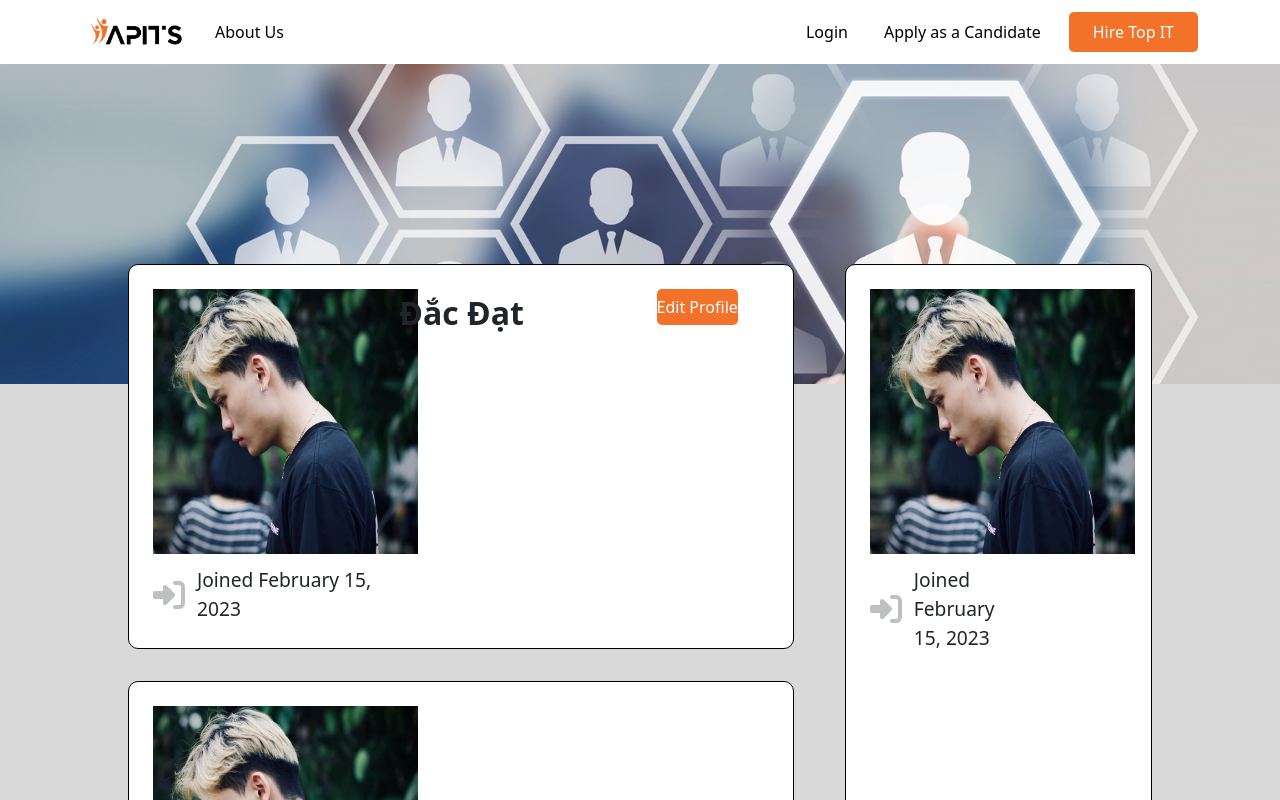
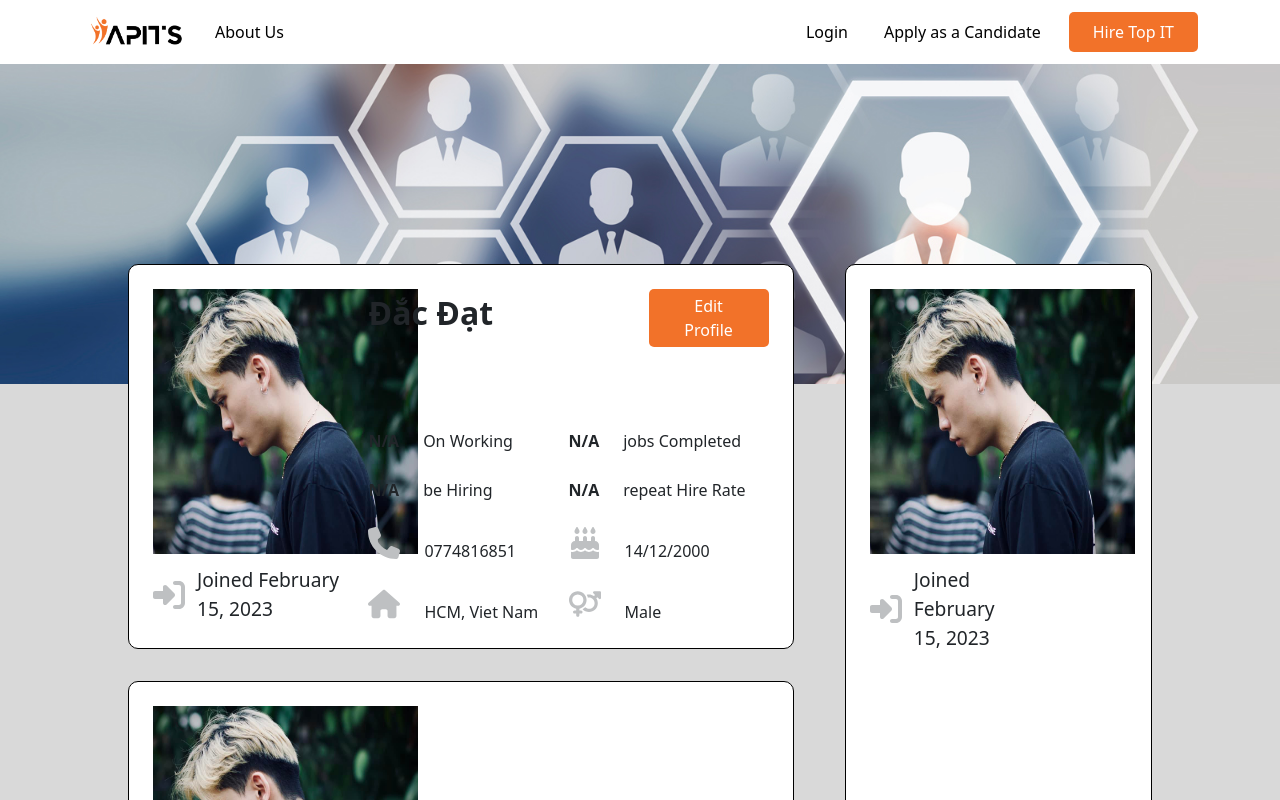
Before and after one commit to se140718-dacdat/apits-frontend, a React (Create React App) app: page /profile in a window 1280 px wide. Shown: the top 800 px of the page. Built offline with nearby package versions, Linux system fonts and the light colour scheme.

Commit message:
information frame

```diff
--- a/src/App.css
+++ b/src/App.css
@@ -115,3 +115,11 @@ body {
 .display {
     display: block !important;
 }
+
+.mb-50 {
+    margin-bottom: 50px !important;
+}
+
+.m-0 {
+    margin: 0 !important;
+}
--- a/src/components/pages/Candidate/CandidateProfile.css
+++ b/src/components/pages/Candidate/CandidateProfile.css
@@ -31,7 +31,6 @@
     flex-direction: row;
     width: 30%;
     border-radius: 5px 5px 0 0;
-
 }
 
 #CandidateProfile .profile {
@@ -43,33 +42,57 @@
     border: 1px solid var(--black-color);
     background-color: var(--white-color);
     margin-bottom: 32px;
+    justify-content: space-between;
 }
 
-
 #CandidateProfile .col-left {
-    width: 40%;
+    width: 35%;
 }
 
 #CandidateProfile .col-right {
-    width: 55%;
+    position: relative;
+    width: 65%;
 }
 
+#CandidateProfile .col-half {
+    display: flex;
+    justify-content: space-between;
+    width: 100%;
+    margin-bottom: 25px;
+}
 
+#CandidateProfile .work-status {
+    width: 100%;
+}
+
+#CandidateProfile .col-half span {
+    margin-left: 24px;
+    text-transform: capitalize;
+}
 
 #CandidateProfile .fullname {
-    float: left;
     font-size: 2rem;
     font-weight: 700;
 }
 
+#CandidateProfile .btn-cover {
+    width: 30%;
+    padding: 0 !important;
+}
+
 #CandidateProfile .btn-edit {
     float: right;
-    line-height: 36px;
-    padding: 0 !important;
 }
+
 #CandidateProfile .avatar {
     width: 265px;
     height: 265px;
+}
+
+#CandidateProfile .b-0 {
+    width: 100%;
+    position: absolute;
+    bottom: 0;
 }
 
 #CandidateProfile .join {
--- a/src/components/pages/Candidate/CandidateProfile.tsx
+++ b/src/components/pages/Candidate/CandidateProfile.tsx
@@ -1,7 +1,7 @@
 import React, { FC } from 'react'
 import "./CandidateProfile.css";
 import { FontAwesomeIcon } from '@fortawesome/react-fontawesome'
-import { faRightToBracket } from '@fortawesome/free-solid-svg-icons'
+import { faRightToBracket, faPhone, faCakeCandles, faHouse, faVenusMars } from '@fortawesome/free-solid-svg-icons'
 
 export const CandidateProfile: FC = () => {
     return (
@@ -18,9 +18,53 @@ export const CandidateProfile: FC = () => {
                             </div>
                         </div>
                         <div className="col-right">
-                            <div className="col-half">
+                            <div className="col-half mb-50">
                                 <div className="fullname">Đắc Đạt</div>
-                                <button className="btn-edit btn">Edit Profile</button>
+                                <div className="btn-cover">
+                                    <button className="btn-edit btn">Edit Profile</button>
+                                </div>
+                            </div>
+                            <div className="b-0">
+                                <div className="col-half">
+                                    <div className="work-status">
+                                        <strong>N/A</strong>
+                                        <span>On working</span>
+                                    </div>
+                                    <div className="work-status">
+                                        <strong>N/A</strong>
+                                        <span>jobs completed</span>
+                                    </div>
+                                </div>
+                                <div className="col-half">
+                                    <div className="work-status">
+                                        <strong>N/A</strong>
+                                        <span>be hiring</span>
+                                    </div>
+                                    <div className="work-status">
+                                        <strong>N/A</strong>
+                                        <span>repeat hire rate</span>
+                                    </div>
+                                </div>
+                                <div className="col-half">
+                                    <div className="work-status">
+                                        <FontAwesomeIcon icon={faPhone} className="icon m-0" />
+                                        <span>0774816851</span>
+                                    </div>
+                                    <div className="work-status">
+                                        <FontAwesomeIcon m-0 icon={faCakeCandles} className="icon m-0" />
+                                        <span>14/12/2000</span>
+                                    </div>
+                                </div>
+                                <div className="col-half m-0">
+                                    <div className="work-status">
+                                        <FontAwesomeIcon icon={faHouse} className="icon m-0" />
+                                        <span>HCM, Viet Nam</span>
+                                    </div>
+                                    <div className="work-status">
+                                        <FontAwesomeIcon m-0 icon={faVenusMars} className="icon m-0" />
+                                        <span>Male</span>
+                                    </div>
+                                </div>
                             </div>
                         </div>
                     </div>
```
Also changed, not shown: package.json (indentation only), 1 other file (tests, documents, lock files or other folders). Lines whose indentation alone changed are shown as unchanged.
